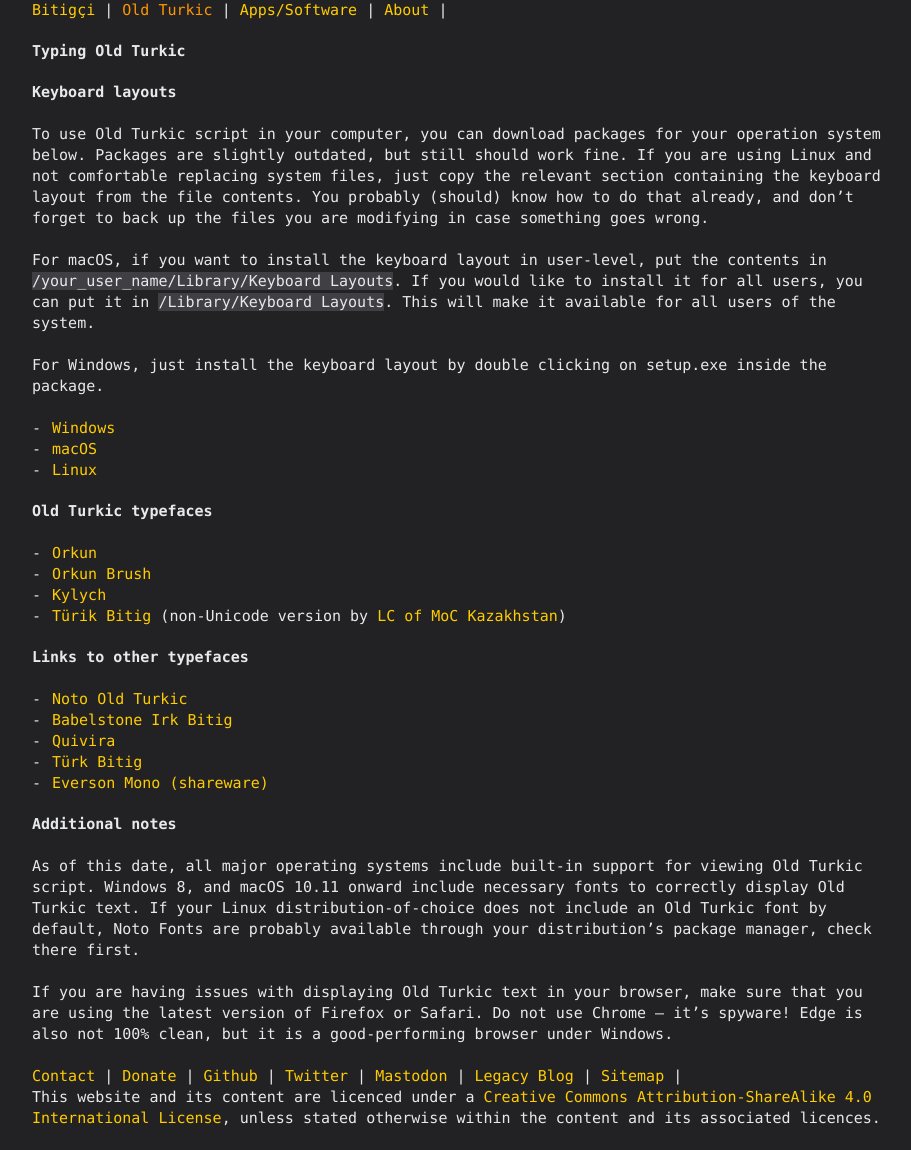
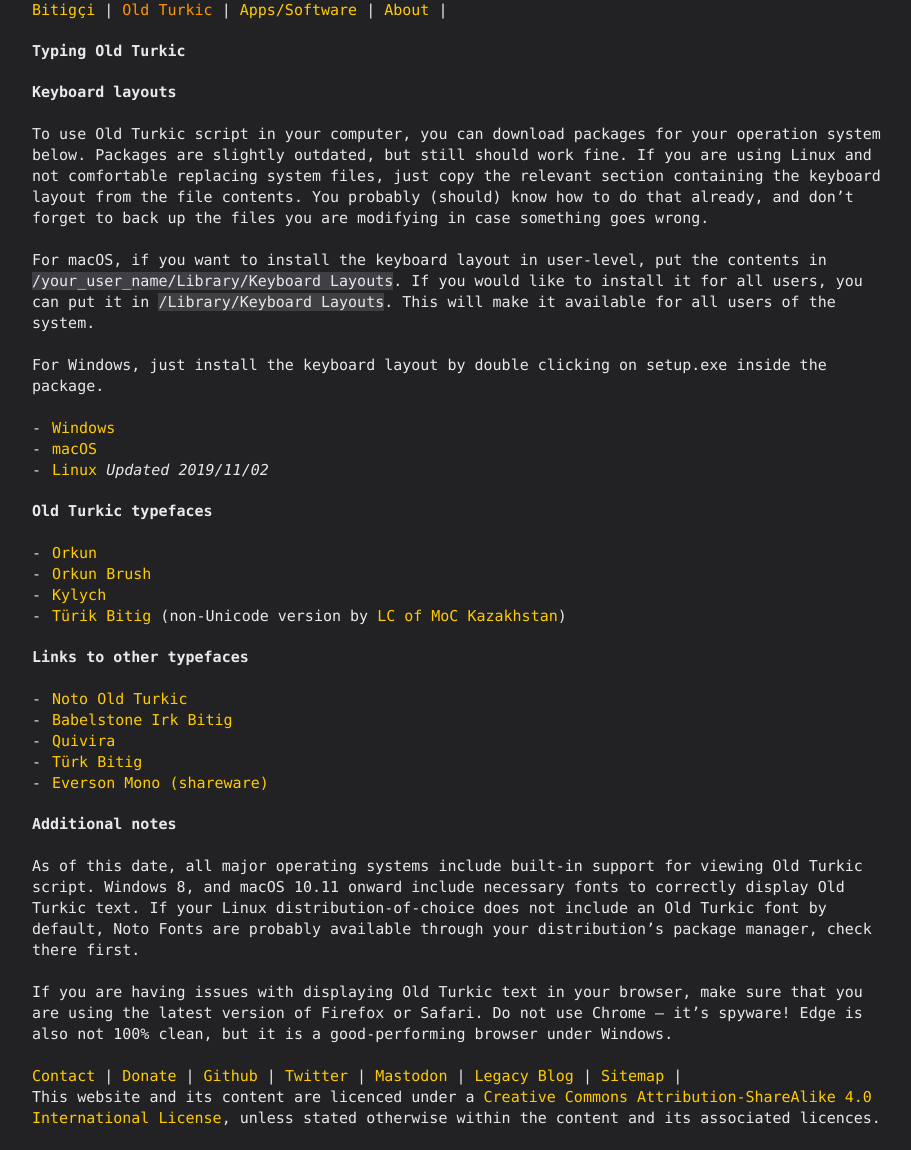
Before and after one commit to bitigchi/bitigchi.github.io, a Jekyll site: the page built from oldTurkic.md, in a window 1280 px wide. Shown: the whole page, without its empty margins (178-1089 px from the left). Built offline with Jekyll 4.4.1, drawn with Linux system fonts in a browser that asks for light colours.

Commit message:
update downloads page

```diff
--- a/oldTurkic.md
+++ b/oldTurkic.md
@@ -13,6 +13,7 @@
 * [Windows](/oldTurkic/win_old_turkic.zip)
 * [macOS](/oldTurkic/mac_old_turkic.zip)
 * [Linux](/oldTurkic/linux_old_turkic.zip)
+*Updated 2019/11/02*
 
 ## Old Turkic typefaces
 * [Orkun](/oldTurkic/Orkun-Regular.otf)
```
Also changed, not shown: 4 other files.
